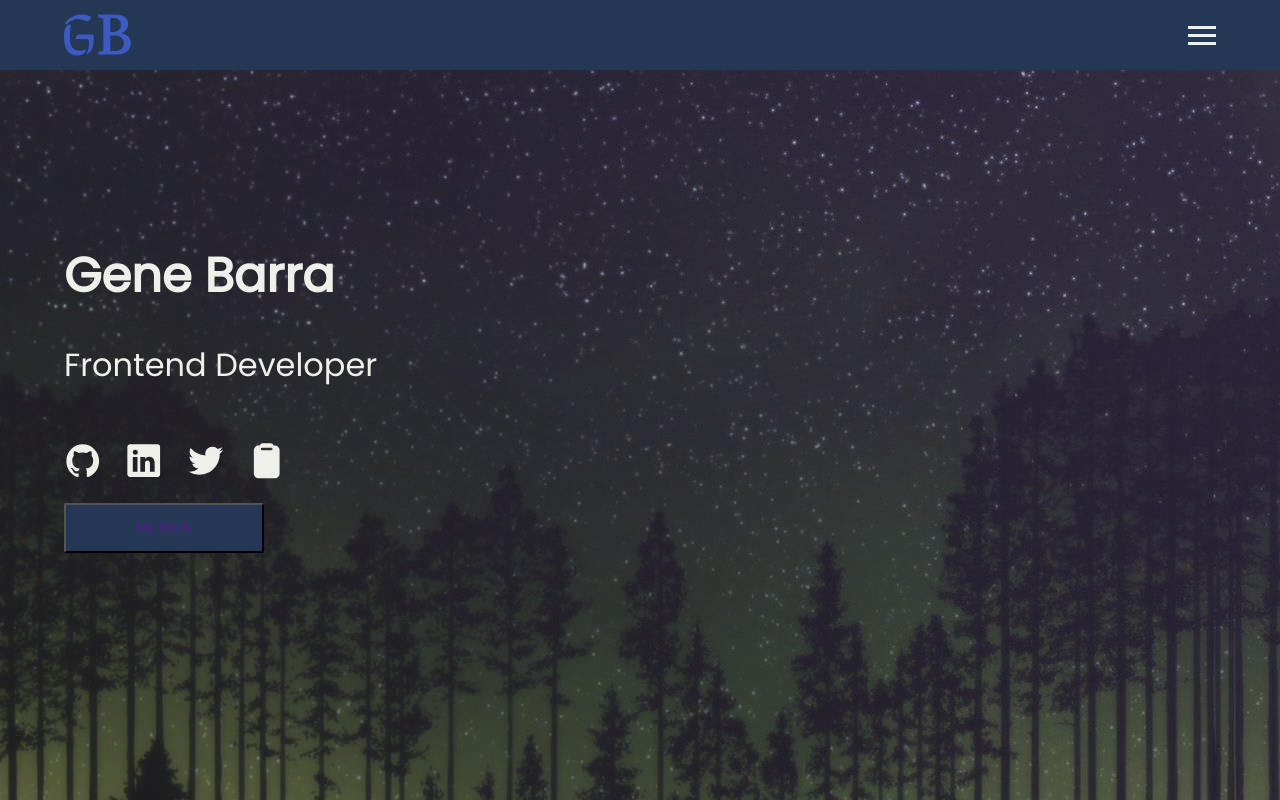
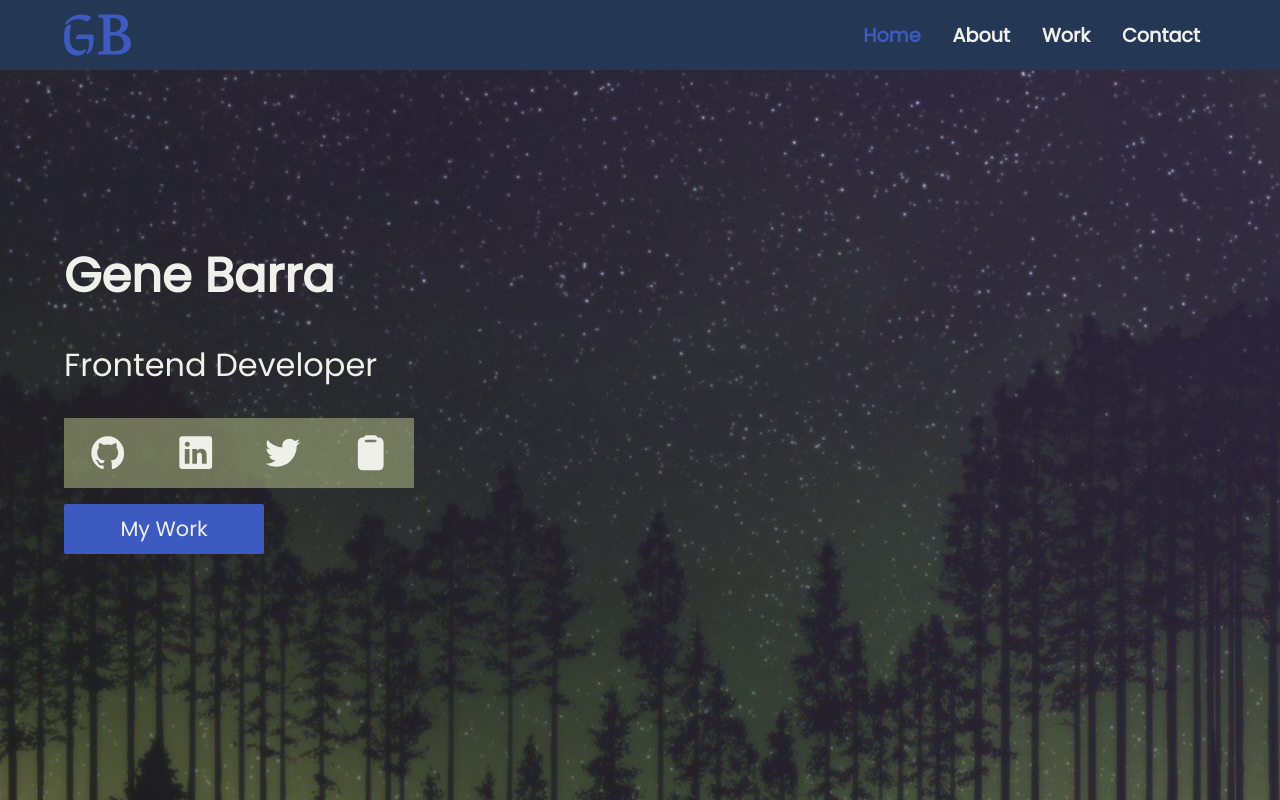
Before and after one commit to Gbarra9/React-Portfolio, a React (Create React App) app: page / in a window 1280 px wide. Built offline with nearby package versions, Linux system fonts and the light colour scheme.

Commit message:
Add: NavLinks for larger screens, text for social-links on hover, NavLink lines on hover, NavLink active react-router

```diff
--- a/src/components/Home.js
+++ b/src/components/Home.js
@@ -16,47 +16,77 @@ export function Home() {
             <h2 className='title'>Frontend Developer</h2>
           </div>
           <div className='social-link-container'>
+            <a
+              href='https://github.com/Gbarra9'
+              target='_blank'
+              rel='noreferrer'
+              className='link-tag'
+            >
               <svg
                 xmlns='http://www.w3.org/2000/svg'
-              class='ionicon'
+                className='ionicon'
                 viewBox='0 0 512 512'
               >
                 <title>Logo Github</title>
                 <path d='M256 32C132.3 32 32 134.9 32 261.7c0 101.5 64.2 187.5 153.2 217.9a17.56 17.56 0 003.8.4c8.3 0 11.5-6.1 11.5-11.4 0-5.5-.2-19.9-.3-39.1a102.4 102.4 0 01-22.6 2.7c-43.1 0-52.9-33.5-52.9-33.5-10.2-26.5-24.9-33.6-24.9-33.6-19.5-13.7-.1-14.1 1.4-14.1h.1c22.5 2 34.3 23.8 34.3 23.8 11.2 19.6 26.2 25.1 39.6 25.1a63 63 0 0025.6-6c2-14.8 7.8-24.9 14.2-30.7-49.7-5.8-102-25.5-102-113.5 0-25.1 8.7-45.6 23-61.6-2.3-5.8-10-29.2 2.2-60.8a18.64 18.64 0 015-.5c8.1 0 26.4 3.1 56.6 24.1a208.21 208.21 0 01112.2 0c30.2-21 48.5-24.1 56.6-24.1a18.64 18.64 0 015 .5c12.2 31.6 4.5 55 2.2 60.8 14.3 16.1 23 36.6 23 61.6 0 88.2-52.4 107.6-102.3 113.3 8 7.1 15.2 21.1 15.2 42.5 0 30.7-.3 55.5-.3 63 0 5.4 3.1 11.5 11.4 11.5a19.35 19.35 0 004-.4C415.9 449.2 480 363.1 480 261.7 480 134.9 379.7 32 256 32z' />
               </svg>
+              <p className='social-icon-text'>Github</p>
+            </a>
 
+            <a
+              href='https://www.linkedin.com/in/gene-barra-37006a107/'
+              target='_blank'
+              rel='noreferrer'
+              className='link-tag'
+            >
               <svg
                 xmlns='http://www.w3.org/2000/svg'
-              class='ionicon'
+                className='ionicon'
                 viewBox='0 0 512 512'
               >
                 <title>Logo Linkedin</title>
                 <path d='M444.17 32H70.28C49.85 32 32 46.7 32 66.89v374.72C32 461.91 49.85 480 70.28 480h373.78c20.54 0 35.94-18.21 35.94-38.39V66.89C480.12 46.7 464.6 32 444.17 32zm-273.3 373.43h-64.18V205.88h64.18zM141 175.54h-.46c-20.54 0-33.84-15.29-33.84-34.43 0-19.49 13.65-34.42 34.65-34.42s33.85 14.82 34.31 34.42c-.01 19.14-13.31 34.43-34.66 34.43zm264.43 229.89h-64.18V296.32c0-26.14-9.34-44-32.56-44-17.74 0-28.24 12-32.91 23.69-1.75 4.2-2.22 9.92-2.22 15.76v113.66h-64.18V205.88h64.18v27.77c9.34-13.3 23.93-32.44 57.88-32.44 42.13 0 74 27.77 74 87.64z' />
               </svg>
+              <p className='social-icon-text'>LinkedIn</p>
+            </a>
 
+            <a
+              href='https://twitter.com/barra_gene'
+              target='_blank'
+              rel='noreferrer'
+              className='link-tag'
+            >
               <svg
                 xmlns='http://www.w3.org/2000/svg'
-              class='ionicon'
+                className='ionicon'
                 viewBox='0 0 512 512'
               >
                 <title>Logo Twitter</title>
                 <path d='M496 109.5a201.8 201.8 0 01-56.55 15.3 97.51 97.51 0 0043.33-53.6 197.74 197.74 0 01-62.56 23.5A99.14 99.14 0 00348.31 64c-54.42 0-98.46 43.4-98.46 96.9a93.21 93.21 0 002.54 22.1 280.7 280.7 0 01-203-101.3A95.69 95.69 0 0036 130.4c0 33.6 17.53 63.3 44 80.7A97.5 97.5 0 0135.22 199v1.2c0 47 34 86.1 79 95a100.76 100.76 0 01-25.94 3.4 94.38 94.38 0 01-18.51-1.8c12.51 38.5 48.92 66.5 92.05 67.3A199.59 199.59 0 0139.5 405.6a203 203 0 01-23.5-1.4A278.68 278.68 0 00166.74 448c181.36 0 280.44-147.7 280.44-275.8 0-4.2-.11-8.4-.31-12.5A198.48 198.48 0 00496 109.5z' />
               </svg>
+              <p className='social-icon-text'>Twitter</p>
+            </a>
 
+            <a
+              href='https://drive.google.com/file/d/1CbKwMLCv_gi9kXlQnY1VI2ObRJH4_Auo/view?usp=sharing'
+              target='_blank'
+              rel='noreferrer'
+              className='link-tag'
+            >
               <svg
                 xmlns='http://www.w3.org/2000/svg'
-              class='ionicon'
+                className='ionicon'
                 viewBox='0 0 512 512'
               >
-              <title>Clipboard</title>
+                <title>Resume</title>
                 <path d='M368 48h-11.41a8 8 0 01-7.44-5.08A42.18 42.18 0 00309.87 16H202.13a42.18 42.18 0 00-39.28 26.92 8 8 0 01-7.44 5.08H144a64 64 0 00-64 64v320a64 64 0 0064 64h224a64 64 0 0064-64V112a64 64 0 00-64-64zm-48.13 64H192.13a16 16 0 010-32h127.74a16 16 0 010 32z' />
               </svg>
+              <p className='social-icon-text'>Resume</p>
+            </a>
           </div>
-          <button>
-            <Link path='/work' className='button-link'>
-              My Work
+          <Link to='/work'>
+            <button className='button-link'>My Work</button>
           </Link>
-          </button>
         </div>
       </div>
     </>
--- a/src/components/Navbar.js
+++ b/src/components/Navbar.js
@@ -1,6 +1,6 @@
 import React, { useState } from 'react';
 import logo from '../logo.svg';
-import { Link } from 'react-router-dom';
+import { NavLink, Link } from 'react-router-dom';
 // import { Close, Menu } from '@material-ui/icons';
 
 import '../styles/Navbar.scss';
@@ -10,6 +10,7 @@ const Navbar = () => {
   const handleClick = () => {
     setClick(!click);
   };
+
   const menuState = click ? 'close' : '';
   return (
     <nav className='main-nav'>
@@ -22,6 +23,34 @@ const Navbar = () => {
         <div className='menu-line'></div>
         <div className='menu-line'></div>
       </div>
+
+      <ul>
+        <li>
+          <NavLink
+            to='/'
+            exact={true}
+            className='link-tag'
+            activeClassName='active'
+          >
+            Home
+          </NavLink>
+        </li>
+        <li>
+          <NavLink to='/about' className='link-tag' activeClassName='active'>
+            About
+          </NavLink>
+        </li>
+        <li>
+          <NavLink to='/work' className='link-tag' activeClassName='active'>
+            Work
+          </NavLink>
+        </li>
+        <li>
+          <NavLink to='/contact' className='link-tag' activeClassName='active'>
+            Contact
+          </NavLink>
+        </li>
+      </ul>
     </nav>
   );
 };
--- a/src/styles/App.scss
+++ b/src/styles/App.scss
@@ -15,6 +15,8 @@ CLOUD BURST : #243755
   --waikawa-gray-color: #556ba1;
   --cloud-burst-color: #243755;
   --light-purple-color: #7857ad;
+
+  --light-yellow-color: #abb38193;
 }
 
 * {
--- a/src/styles/Home.scss
+++ b/src/styles/Home.scss
@@ -2,6 +2,7 @@
   position: absolute;
   top: 30vh;
   width: 90vw;
+  padding: 0 0 2rem 0;
   .home-text {
     color: var(--pampas-color);
     .name {
@@ -18,30 +19,62 @@
 
 .social-link-container {
   display: flex;
-  justify-content: flex-start;
-  padding: 1.5rem 0;
+  justify-content: space-around;
+  padding: 1rem 0;
+  background-color: var(--light-yellow-color);
+  margin: 0 0 1rem 0;
+  max-width: 350px;
+  height: 70px;
+}
+.link-tag {
+  position: relative;
+  transition: all 0.5s ease-out;
 
-  .social-icon-container {
+  svg {
+    width: 1.8em;
+    height: 1.8em;
+    color: var(--pampas-color);
+    fill: var(--pampas-color);
+    font-size: 1.3rem;
+  }
+  .social-icon-text {
+    display: none;
   }
 }
 
-svg {
-  width: 1.8em;
-  height: 1.8em;
-  color: var(--pampas-color);
-  fill: var(--pampas-color);
-  cursor: pointer;
-  margin-right: 1.5rem;
-  font-size: 1.3rem;
+.link-tag:hover,
+.link-tag:focus {
+  svg {
+    visibility: hidden;
+  }
+  .social-icon-text {
+    display: block;
+    top: 50%;
+    left: 50%;
+    transform: translate(-50%, -50%);
+    position: absolute;
+    color: var(--indigo-color);
+    font-size: 1em;
+    font-weight: bold;
+  }
 }
 
 button {
   height: 50px;
   width: 200px;
-  background-color: var(--cloud-burst-color);
+  background-color: var(--indigo-color);
   border-radius: 2px;
+  border: 0;
+  cursor: pointer;
+  text-decoration: none;
+  color: var(--pampas-color);
+  font-size: 1.3rem;
+  font-weight: 300;
+  transition: all 0.4s ease-in-out;
+  &:hover {
+    background-color: var(--light-purple-color);
+    transform: translateY(-0.1rem);
+    font-size: 1.4rem;
+    box-shadow: 0 0.2rem 0.4rem #8d77af;
+  }
 }
-
-.button-link {
-  text-decoration: none;
-}
--- a/src/styles/Navbar.scss
+++ b/src/styles/Navbar.scss
@@ -16,18 +16,8 @@
 .nav-logo {
   height: 3.5em;
   width: 3.5em;
-
   display: block;
 }
-
-// FOR MATERIAL ICON LOGO
-
-// .MuiSvgIcon-root.click-icon {
-//   font-size: 2rem;
-//   cursor: pointer;
-//   color: var(--pampas-color);
-//   // display: none;
-// }
 
 .navmenu {
   display: flex;
@@ -38,12 +28,8 @@
   // display: none;
 }
 
-li {
-  padding: 0 1rem;
-}
-.link-tag {
-  text-decoration: none;
-  color: #e6edf2;
+ul {
+  display: none;
 }
 
 /*
@@ -56,7 +42,7 @@ MENU ICON ANIMATION
   cursor: pointer;
   // right: 2rem;
   // top: 2rem;
-  transition: all 0.5s ease-out;
+  transition: all 0.7s ease-in;
 
   .menu-line {
     background-color: var(--pampas-color);
@@ -79,6 +65,49 @@ MENU ICON ANIMATION
       &:nth-child(3) {
         transform: rotate(-45deg) translate(0.4375rem, -0.375rem);
       }
+    }
+  }
+}
+
+@media (min-width: 650px) {
+  .menu-icon {
+    display: none;
+  }
+
+  ul {
+    display: flex;
+    justify-content: center;
+    align-items: center;
+    li {
+      padding: 0 1rem;
+    }
+    .link-tag {
+      position: relative;
+      text-decoration: none;
+      color: var(--pampas-color);
+      font-weight: 700;
+    }
+    .link-tag.active {
+      color: var(--indigo-color);
+    }
+    .link-tag::after {
+      content: '';
+      position: absolute;
+      width: 100%;
+      bottom: 0;
+      left: 0;
+      height: 0.125rem;
+      background: var(--pampas-color);
+      transition: transform 0.5s;
+      transform: scale(0, 1);
+      // transform-origin: center;
+    }
+    .link-tag:hover {
+      color: var(--pampas-color);
+    }
+    .link-tag:hover::after {
+      transform: scale(1, 1);
+      transform-origin: center;
     }
   }
 }
```
Lines whose indentation alone changed are shown as unchanged.
